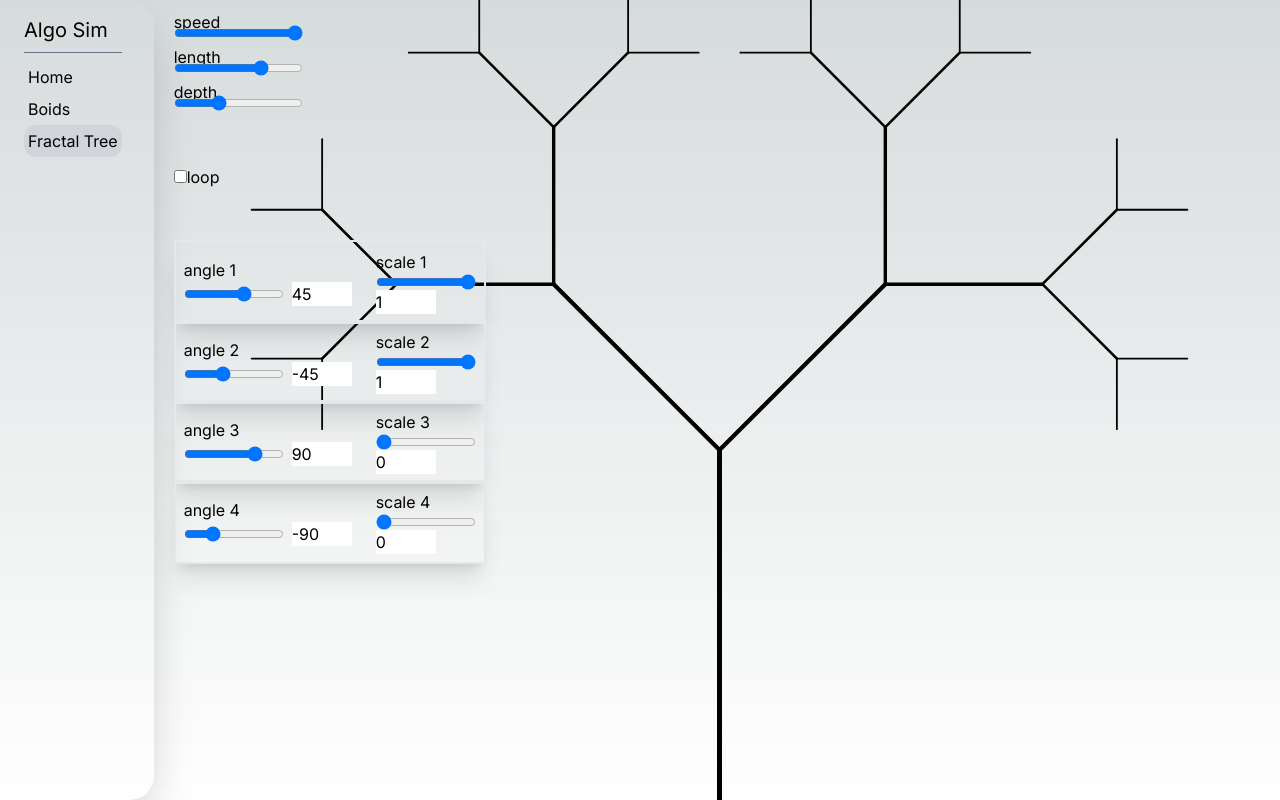
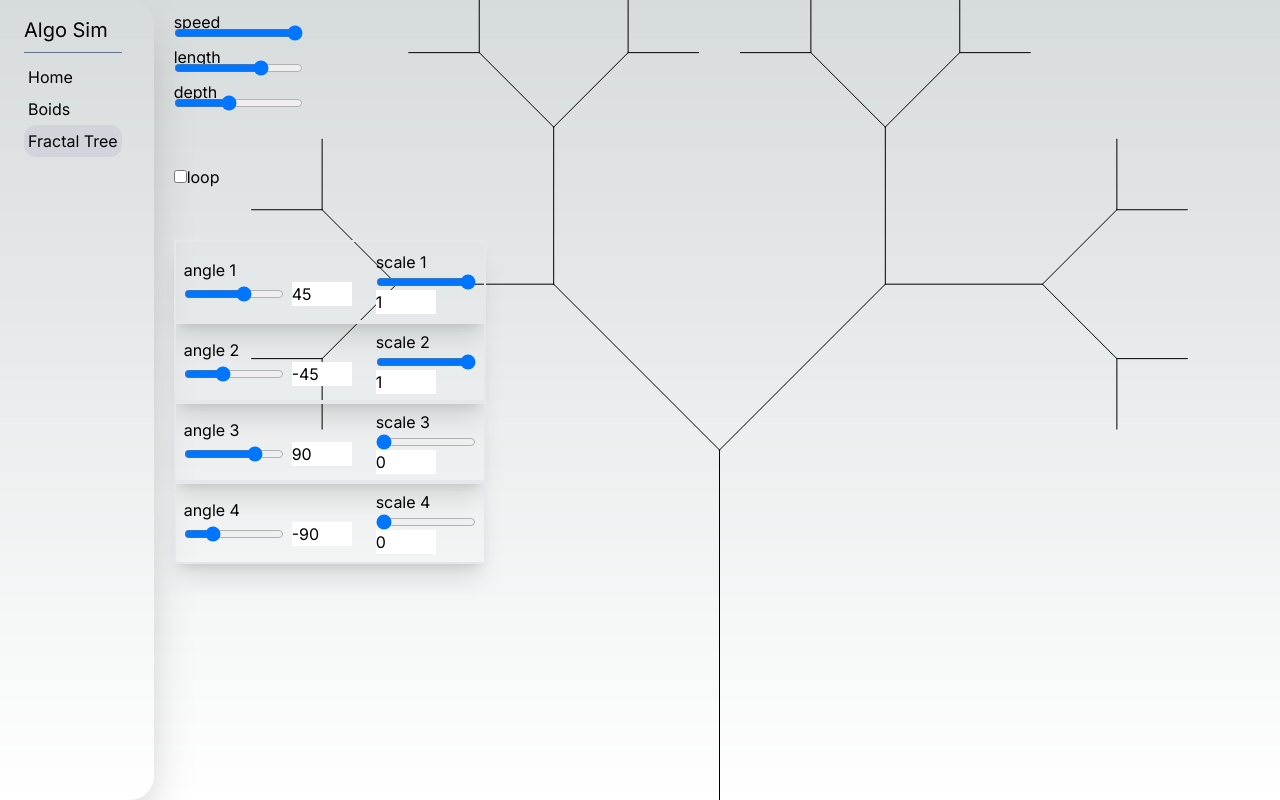
Before and after one commit to JonasSeifried/AlgoSim, a Next.js app: page /fractals/tree in a window 1280 px wide. Built offline with nearby package versions, Linux system fonts and the light colour scheme.

Commit message:
Optimized FractalTreeSim

```diff
--- a/src/components/fractals/FractalTreeSim/fractalTreeSketch.js
+++ b/src/components/fractals/FractalTreeSim/fractalTreeSketch.js
@@ -7,21 +7,26 @@
 export default function fractalTreeSketch(p, args) {
   const parentDiv = document.getElementById('fractal-tree-sim');
 
-  const branchLengthCache = {};
-  const strokeWeightCache = {};
-  let treeStack = {}
+  let treeStack = {};
   let currentMaxDepth = 0;
   let freezeAnimation = false;
   let lastAnimationDepth = 0;
   let settingsChanged = true;
+  let opacity = 1;
   const maxLength = 500;
-  const maxDepth = 15;
+  const maxDepth = 12;
 
   const [speedSlider, speedSliderLabel] = createSliderWithLabel('speed', 0, 20, 20, 1, 20, 10);
   const [lengthSlider, lengthSliderLabel] = createSliderWithLabel('length', 0, maxLength, 350, 1, 20, 45);
   const [depthSlider, depthSliderLabel] = createSliderWithLabel('depth', 0, maxDepth, 5, 1, 20, 80);
   const loopCheckbox = p.createCheckbox('loop', false).position(20, 165);
-  const freezeTimerInput = p.createInput(0.5, 'number').attribute('min', '0').attribute('step', '0.25').size(50).position(70, 165).hide();
+  const freezeTimerInput = p
+    .createInput(0.5, 'number')
+    .attribute('min', '0')
+    .attribute('step', '0.25')
+    .size(50)
+    .position(70, 165)
+    .hide();
   const branch0 = createBranchSettings(1, 45, 1, 20, 240);
   const branch1 = createBranchSettings(2, -45, 1, 20, 320);
   const branch2 = createBranchSettings(3, 90, 0, 20, 400);
@@ -46,7 +51,7 @@ export default function fractalTreeSketch(p, args) {
       .size(100)
       .input(() => {
         angleInput.value(angleSlider.value());
-        settingsChanged = true
+        settingsChanged = true;
       })
       .parent(angleInputDiv);
     const angleInput = p
@@ -56,17 +61,17 @@ export default function fractalTreeSketch(p, args) {
       .attribute('max', '180')
       .input(() => {
         angleSlider.value(angleInput.value());
-        settingsChanged = true
+        settingsChanged = true;
       })
       .parent(angleInputDiv);
-    const scaleDiv = p.createDiv().addClass(' flex flex-col p-2 h-full').parent(settingsDiv);
+    const scaleDiv = p.createDiv().addClass('flex flex-col p-2 h-full').parent(settingsDiv);
     p.createP(`scale ${number}`).parent(scaleDiv);
     const scaleSlider = p
       .createSlider(0, 1, scale, 0.01)
       .size(100)
       .input(() => {
         scaleInput.value(scaleSlider.value());
-        settingsChanged = true
+        settingsChanged = true;
       })
       .parent(scaleDiv);
     const scaleInput = p
@@ -77,7 +82,7 @@ export default function fractalTreeSketch(p, args) {
       .attribute('step', '0.01')
       .input(() => {
         scaleSlider.value(scaleInput.value());
-        settingsChanged = true
+        settingsChanged = true;
       })
       .parent(scaleDiv);
 
@@ -100,12 +105,14 @@ export default function fractalTreeSketch(p, args) {
           branch.settingsDiv.hide();
         }
       }
+
       if (args.loop) loopCheckbox.checked(args.loop);
       if (args.speed) speedSlider.value(args.speed);
-
       if (args.length) lengthSlider.value(args.length);
       if (args.depth) depthSlider.value(args.depth);
-      if (args.waitOnCompletion) freezeTimerInput.value(args.waitOnCompletion)
+      if (args.waitOnCompletion) freezeTimerInput.value(args.waitOnCompletion);
+      if (args.opacity) opacity = args.opacity;
+
       for (let i = 0; i <= branches.length; i++) {
         if (args[`branch${i}`] && args[`branch${i}`].angle) branches[i].angleSlider.value(args[`branch${i}`].angle);
         if (args[`branch${i}`] && args[`branch${i}`].scale) branches[i].scaleSlider.value(args[`branch${i}`].scale);
@@ -117,126 +124,85 @@ export default function fractalTreeSketch(p, args) {
     //INFO: ALL input events that should result in a rerender need to set `settingsChanged` to `true`
     depthSlider.input(() => {
       if (currentMaxDepth > depthSlider.value()) currentMaxDepth = depthSlider.value();
-      // settingsChanged = true
+      settingsChanged = true;
     });
-    lengthSlider.input(() => settingsChanged =  true)
+
+    lengthSlider.input(() => (settingsChanged = true));
+
     loopCheckbox.input(() => {
-      if (loopCheckbox.checked()) freezeTimerInput.show()
-      else freezeTimerInput.hide()
-        settingsChanged =  true
-    })
+      if (loopCheckbox.checked()) freezeTimerInput.show();
+      else freezeTimerInput.hide();
+      settingsChanged = true;
+    });
   };
 
   p.draw = () => {
-   if (settingsChanged) treeStack = populateTreeStack()
+    if (settingsChanged) treeStack = populateTreeStack(p, branches, lengthSlider.value(), depthSlider.value());
+
     if (freezeAnimation) return;
-    if (currentMaxDepth < depthSlider.value() && p.frameCount % (p.getTargetFrameRate() / speedSlider.value()) === 0) currentMaxDepth++;
+    if (currentMaxDepth < depthSlider.value() && p.frameCount % (p.getTargetFrameRate() / speedSlider.value()) === 0)
+      currentMaxDepth++;
 
     // Do not rerender if depth stayed the same
     if (!settingsChanged && currentMaxDepth === lastAnimationDepth) return;
+
     p.clear();
     p.translate(p.width / 2, p.height);
-    p.strokeWeight(10);
-    p.fill(0)
-    console.time("drawing tree")
-    for(let i = 0; i < depthSlider.value(); i++) {
-        p.strokeWeight(p.map(i, 0, depthSlider.value(), 5, 1))
-        const nodes = treeStack[i]
-      console.log(nodes.length)
-        if (nodes.length > 10_000) {
-          const firstNode = nodes[0]
-          const lastNode = nodes[nodes.length - 1]
-          console.time("drawing Shape")
-          p.beginShape()
-          p.vertex(firstNode.x1, firstNode.y1)
-          p.vertex(firstNode.x2, firstNode.y2)
-          p.vertex(lastNode.x1, lastNode.y1)
-          p.vertex(lastNode.x2, lastNode.y2)
-          p.endShape(p.CLOSE)
-          console.timeEnd("drawing Shape")
-          continue
-        }
+    p.stroke(1, opacity * 255);
+    p.strokeWeight(1);
+    p.fill(0);
+
+    for (let i = 0; i < currentMaxDepth; i++) {
       for (const node of treeStack[i]) {
-        p.line(node.x1, node.y1, node.x2, node.y2)
+        p.line(node.x1, node.y1, node.x2, node.y2);
       }
     }
-    console.timeEnd("drawing tree")
+
     lastAnimationDepth = currentMaxDepth;
-    settingsChanged = false
-    if (currentMaxDepth >= depthSlider.value()) {
-      if (loopCheckbox.checked()) {
-        currentMaxDepth = 0;
-        const freezeTime = parseFloat(freezeTimerInput.value())
-        if (freezeTime > 0) {
-          freezeAnimation = true;
-          setTimeout(() => {
+    settingsChanged = false;
 
-            freezeAnimation = false;
-          }, freezeTime * 1000);
-        }
+    // loop logic
+    if (loopCheckbox.checked() && currentMaxDepth >= depthSlider.value()) {
+      currentMaxDepth = 0;
+      const freezeTime = parseFloat(freezeTimerInput.value());
+      if (freezeTime > 0) {
+        freezeAnimation = true;
+        setTimeout(() => (freezeAnimation = false), freezeTime * 1000);
       }
     }
   };
 
   p.windowResized = () => {
     p.resizeCanvas(parentDiv.clientWidth, parentDiv.clientHeight);
+    settingsChanged = true;
   };
+}
 
-  function populateTreeStack() {
-    console.time("Calualting tree...")
-    const branchData = branches.map((b) => ({
-      angle: b.angleSlider.value() * (p.PI/180),
+function populateTreeStack(p, branches, maxLength, depth) {
+  const branchData = branches
+    .map((b) => ({
+      angle: b.angleSlider.value() * (p.PI / 180),
       scale: b.scaleSlider.value(),
-    }));
+    }))
+    .filter((b) => b.scale !== 0);
 
-    const maxLength = lengthSlider.value()
+  const stack = {};
+  stack[0] = [{ x1: 0, y1: 0, x2: 0, y2: -maxLength, angle: (-90 * p.PI) / 180, length: maxLength }];
 
-    const stack = {}
-    stack[0] = [{x1: 0, y1: 0, x2: 0, y2: -maxLength, angle: 0 - 90 * p.PI / 180, length: maxLength}]
-
-    for (let i = 1; i < maxDepth + 1; i++) {
-      stack[i] = []
-      if (stack[i-1].length > 500000) continue
-
-      for (const node of stack[i-1]) {
-        for (const b of branchData) {
-          const len = node.length * 0.67 * b.scale
-          const x1 = node.x2
-          const y1 = node.y2
-          const angle = node.angle + b.angle
-          const x2 = x1 + len * Math.cos(angle)
-          const y2 = y1 + len * Math.sin(angle)
-          stack[i].push({x1: x1, y1: y1, x2: x2, y2: y2, angle: angle, length: len})
-        }
+  for (let i = 1; i < depth + 1; i++) {
+    stack[i] = [];
+    for (const node of stack[i - 1]) {
+      const len = node.length * 0.67;
+      for (const b of branchData) {
+        const branchLength = len * b.scale;
+        const x1 = node.x2;
+        const y1 = node.y2;
+        const angle = node.angle + b.angle;
+        const x2 = x1 + branchLength * Math.cos(angle);
+        const y2 = y1 + branchLength * Math.sin(angle);
+        stack[i].push({ x1: x1, y1: y1, x2: x2, y2: y2, angle: angle, length: branchLength });
       }
     }
-    console.timeEnd("Calualting tree...")
-    return stack
   }
-
-  function branch(len, depth, branchData) {
-    if (depth === currentMaxDepth) return;
-    if (!branchLengthCache[len]) branchLengthCache[len] = {};
-    if (!branchLengthCache[len][depth]) branchLengthCache[len][depth] = len * 0.67;
-
-    if (!strokeWeightCache[maxDepth]) strokeWeightCache[maxDepth] = {}
-    if (!strokeWeightCache[maxDepth][len]) strokeWeightCache[maxDepth][len] = p.map(len, 0, maxLength, 1, 5)
-
-    p.strokeWeight(strokeWeightCache[maxDepth][len]);
-    p.line(0, 0, 0, -len);
-    p.translate(0, -len);
-
-    if (len <= 1.33) return
-
-    const newLength = branchLengthCache[len][depth];
-    const newDepth = depth + 1;
-    //const opacity = p.map(depth - 1, 0, maxDepth, 255, 0);
-
-    for (const b of branchData) {
-      p.push();
-      p.rotate(b.angle);
-      branch(newLength * b.scale, newDepth, branchData);
-      p.pop();
-    }
-  }
+  return stack;
 }
```
